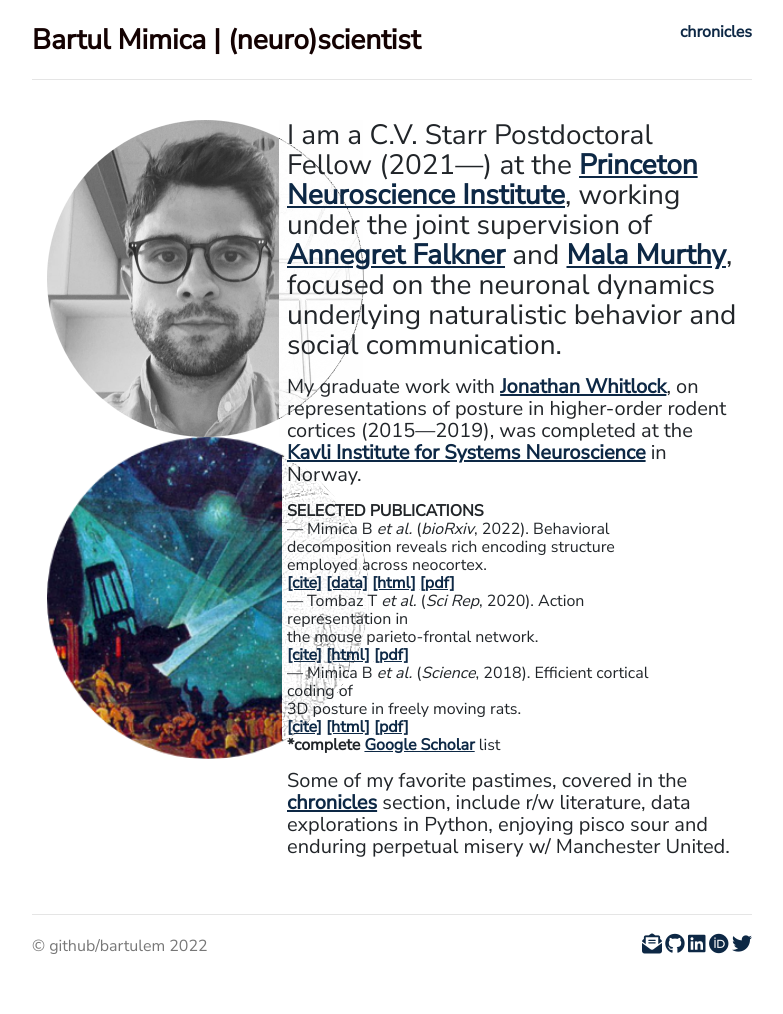
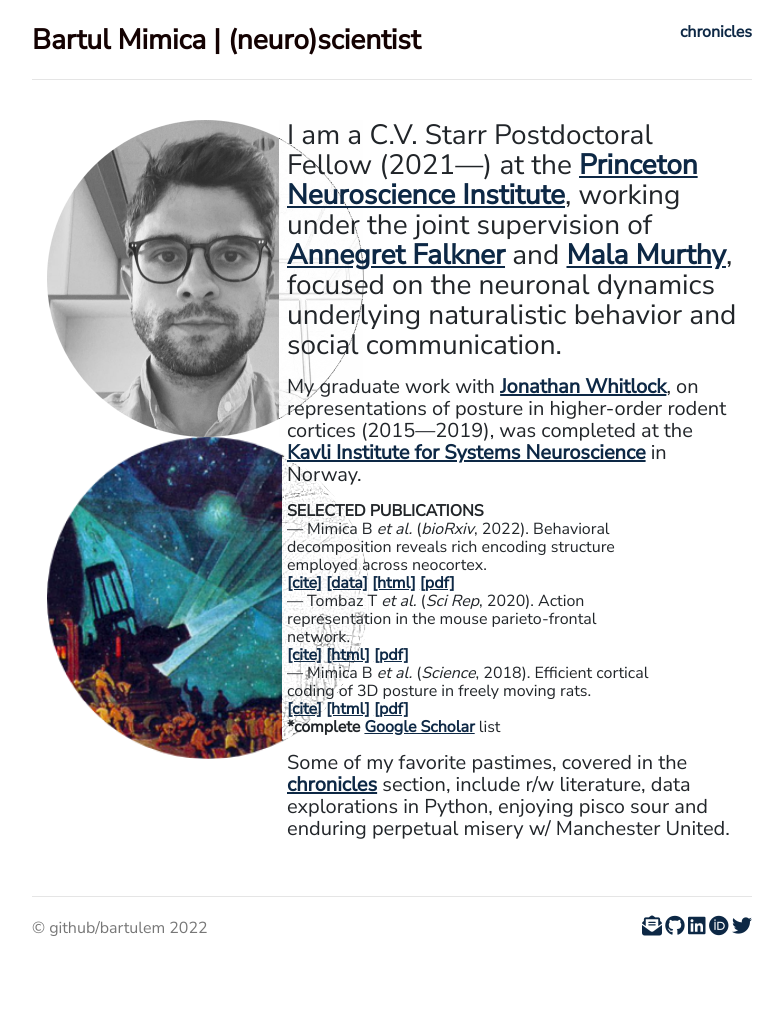
Before and after one commit to bartulem/bartulem.github.io, a Jekyll site: the page built from index.html, in a window 1280 px wide. Shown: the whole page, without its empty margins (248-1031 px from the left). Built offline with Jekyll 4.4.1, drawn with Linux system fonts in a browser that asks for light colours; nearby versions of some CDN libraries; comment, search, counter and statistics services are not loaded; a style sheet for code colours, icons or effects is not loaded.

Commit message:
change pubs layout v32

```diff
--- a/index.html
+++ b/index.html
@@ -20,16 +20,14 @@
 	<div class="col-sm-10">
 	<p align="left" class="publications"> <b>SELECTED PUBLICATIONS</b>
 	<br/> — Mimica B <em>et al.</em> (<em>bioRxiv</em>, 2022). Behavioral decomposition reveals rich encoding structure employed across neocortex. <br/> <a href="files/mimica2022.bib" download><u>[cite]</u></a> <a href="https://figshare.com/articles/dataset/Rat_3D_Tracking_E-Phys_KISN_2020_Dataset/17903834" target="_blank"><u>[data]</u></a> <a href="https://www.biorxiv.org/content/10.1101/2022.02.08.479515v2" target="_blank"><u>[html]</u></a> <a href="/files/MTBFDW_2022_bioRxiv.pdf" target="_blank"><u>[pdf]</u></a> <a class="altmetric-embed" data-badge-popover="right" data-badge-type="4" data-doi="10.1101/2022.02.08.479515" data-hide-no-mentions="false"></a>
-	<br/> — Tombaz T <em>et al.</em> (<em>Sci Rep</em>, 2020). Action representation in <br/> the mouse parieto-frontal network. <br/> <a href="files/tombaz2020.bib" download><u>[cite]</u></a> <a href="https://www.nature.com/articles/s41598-020-62089-6?error=cookies_not_supported&code=e0a538d4-9569-4b30-b2d1-d78d1c8e03b3" target="_blank"><u>[html]</u></a> <a href="/files/tombaz2020_scireports.pdf" target="_blank"><u>[pdf]</u></a> <a class="altmetric-embed" data-badge-popover="right" data-badge-type="4" data-doi="10.1038/s41598-020-62089-6" data-hide-no-mentions="true"></a>
-	<br/> — Mimica B <em>et al.</em> (<em>Science</em>, 2018). Efficient cortical coding of <br/> 3D posture in freely moving rats. <br/> <a href="/files/mimica2018.bib" download><u>[cite]</u></a> <a href="https://science.sciencemag.org/content/362/6414/584" target="_blank"><u>[html]</u></a> <a href="files/mimica2018_science.pdf" target="_blank"><u>[pdf]</u></a> <a class="altmetric-embed" data-badge-popover="right" data-badge-type="4" data-doi="10.1126/science.aau2013" data-hide-no-mentions="true">
+	<br/> — Tombaz T <em>et al.</em> (<em>Sci Rep</em>, 2020). Action representation in the mouse parieto-frontal network. <br/> <a href="files/tombaz2020.bib" download><u>[cite]</u></a> <a href="https://www.nature.com/articles/s41598-020-62089-6?error=cookies_not_supported&code=e0a538d4-9569-4b30-b2d1-d78d1c8e03b3" target="_blank"><u>[html]</u></a> <a href="/files/tombaz2020_scireports.pdf" target="_blank"><u>[pdf]</u></a> <a class="altmetric-embed" data-badge-popover="right" data-badge-type="4" data-doi="10.1038/s41598-020-62089-6" data-hide-no-mentions="true"></a>
+	<br/> — Mimica B <em>et al.</em> (<em>Science</em>, 2018). Efficient cortical coding of 3D posture in freely moving rats. <br/> <a href="/files/mimica2018.bib" download><u>[cite]</u></a> <a href="https://science.sciencemag.org/content/362/6414/584" target="_blank"><u>[html]</u></a> <a href="files/mimica2018_science.pdf" target="_blank"><u>[pdf]</u></a> <a class="altmetric-embed" data-badge-popover="right" data-badge-type="4" data-doi="10.1126/science.aau2013" data-hide-no-mentions="true">
 	<br/> *complete <a href="https://scholar.google.no/citations?user=aUeOyr8AAAAJ&hl=en" target="_blank"><u>Google Scholar</u></a> list</p>
 	</div>
 	<div class="col-sm-2">
-	<p align="left" class="publications">
 	</a> <span class="__dimensions_badge_embed__" data-doi="10.1101/2022.02.08.479515" data-style="small_circle"></span><script async src="https://badge.dimensions.ai/badge.js" charset="utf-8"></script>
-	</a> <span class="__dimensions_badge_embed__" data-doi="10.1038/s41598-020-62089-6" data-style="small_rectangle"></span><script async src="https://badge.dimensions.ai/badge.js" charset="utf-8"></script>
-	</a> <span class="__dimensions_badge_embed__" data-doi="10.1126/science.aau2013" data-style="small_rectangle"></span><script async src="https://badge.dimensions.ai/badge.js" charset="utf-8"></script>
-	</p>
+	</a> <span class="__dimensions_badge_embed__" data-doi="10.1038/s41598-020-62089-6" data-style="small_circle"></span><script async src="https://badge.dimensions.ai/badge.js" charset="utf-8"></script>
+	</a> <span class="__dimensions_badge_embed__" data-doi="10.1126/science.aau2013" data-style="small_circle"></span><script async src="https://badge.dimensions.ai/badge.js" charset="utf-8"></script>
 	</div>
 </div>
 
```
